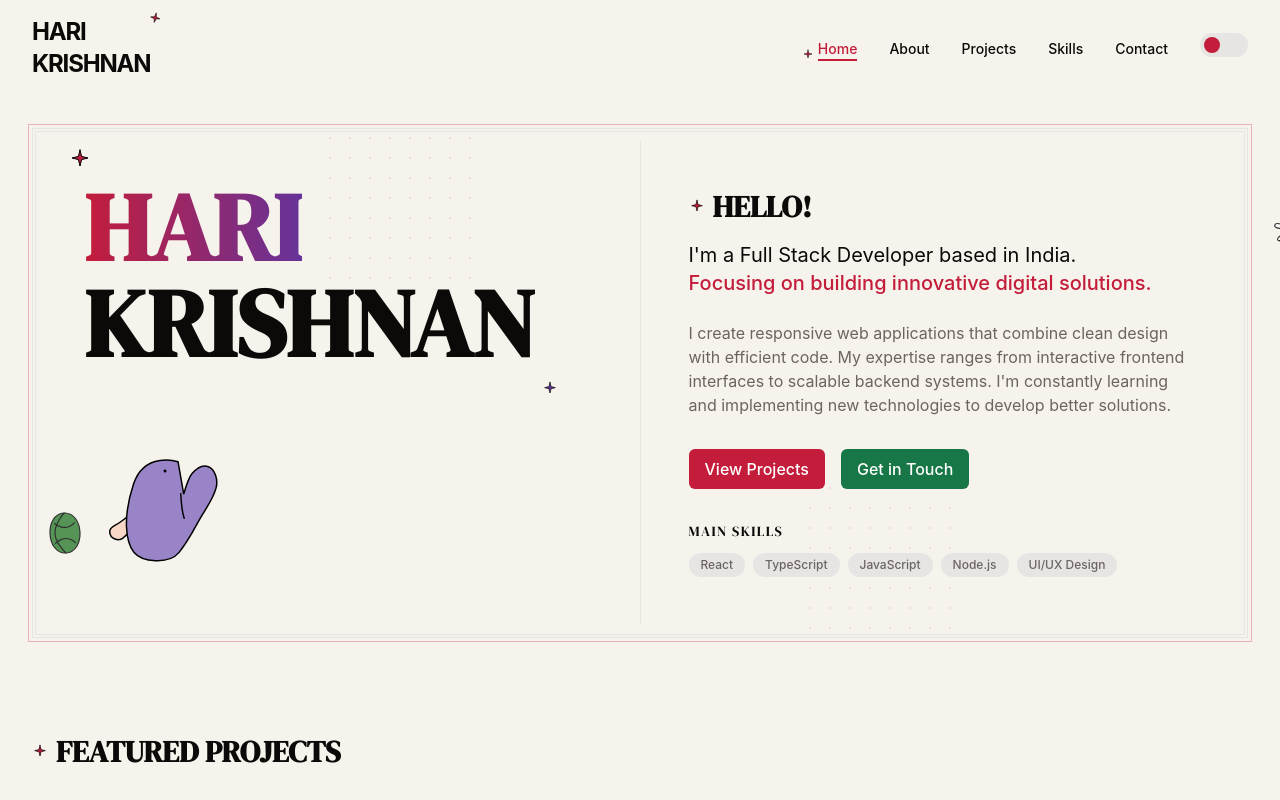
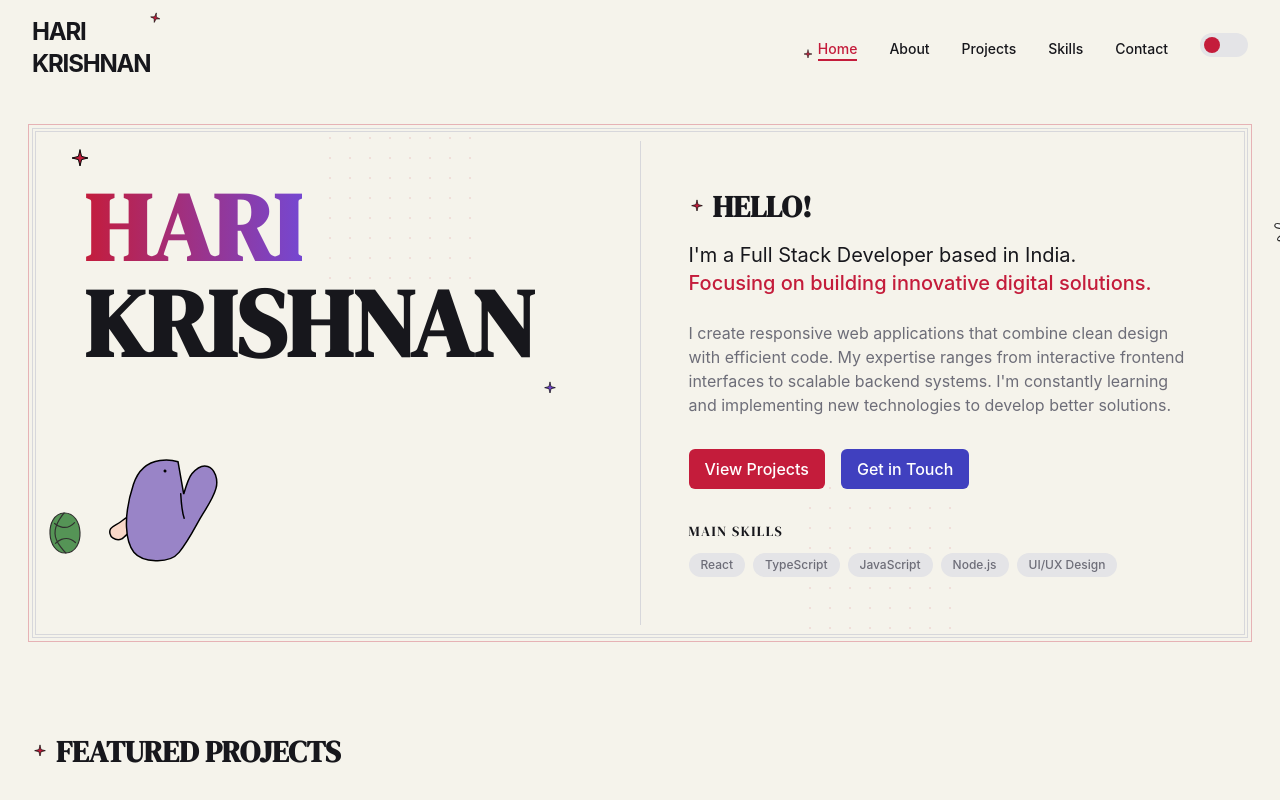
Before and after one commit to hk-vk/portfolio, a React (Vite) app: page / in a window 1280 px wide. Shown: the top 800 px of the page. Built offline with nearby package versions, Linux system fonts and the light colour scheme.

Commit message:
style: Refine color palette for better contrast and harmony

```diff
--- a/src/index.css
+++ b/src/index.css
@@ -8,43 +8,43 @@
 @layer base {
   :root {
     --background: 48 33% 94%;
-    --foreground: 20 14% 4%;
+    --foreground: 240 10% 10%;
     --card: 60 9% 98%;
-    --card-foreground: 20 14% 4%;
+    --card-foreground: 240 10% 10%;
     --primary: 349 75% 44%;
     --primary-foreground: 60 9% 98%;
-    --secondary: 150 66% 28%;
+    --secondary: 240 50% 50%;
     --secondary-foreground: 60 9% 98%;
-    --accent: 270 50% 40%;
+    --accent: 260 60% 55%;
     --accent-foreground: 60 9% 98%;
-    --muted: 20 5% 90%;
-    --muted-foreground: 20 5% 40%;
+    --muted: 240 5% 90%;
+    --muted-foreground: 240 5% 45%;
     --popover: 60 9% 98%;
-    --popover-foreground: 20 14% 4%;
-    --border: 20 5% 90%;
-    --input: 20 5% 90%;
+    --popover-foreground: 240 10% 10%;
+    --border: 240 5% 85%;
+    --input: 240 5% 85%;
     --ring: 349 75% 44%;
     --radius: 0.5rem;
   }
 
   .dark {
-    --background: 20 14% 8%;
-    --foreground: 60 9% 98%;
-    --card: 20 14% 12%;
-    --card-foreground: 60 9% 98%;
-    --primary: 349 75% 50%;
+    --background: 240 10% 10%;
+    --foreground: 240 15% 95%;
+    --card: 240 10% 15%;
+    --card-foreground: 240 15% 95%;
+    --primary: 349 75% 55%;
     --primary-foreground: 60 9% 98%;
-    --secondary: 150 66% 32%;
+    --secondary: 240 50% 60%;
     --secondary-foreground: 60 9% 98%;
-    --accent: 270 50% 45%;
+    --accent: 260 60% 65%;
     --accent-foreground: 60 9% 98%;
-    --muted: 20 5% 20%;
-    --muted-foreground: 20 5% 70%;
-    --popover: 20 14% 12%;
-    --popover-foreground: 60 9% 98%;
-    --border: 20 5% 18%;
-    --input: 20 5% 18%;
-    --ring: 349 75% 50%;
+    --muted: 240 5% 20%;
+    --muted-foreground: 240 5% 75%;
+    --popover: 240 10% 15%;
+    --popover-foreground: 240 15% 95%;
+    --border: 240 5% 25%;
+    --input: 240 5% 25%;
+    --ring: 349 75% 55%;
   }
 
   * {
```
